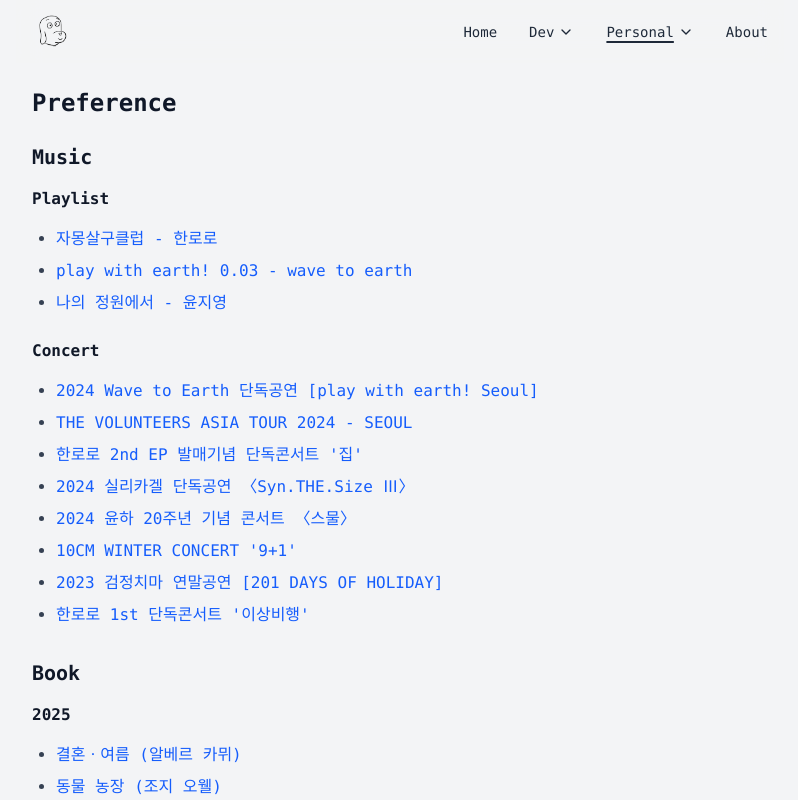
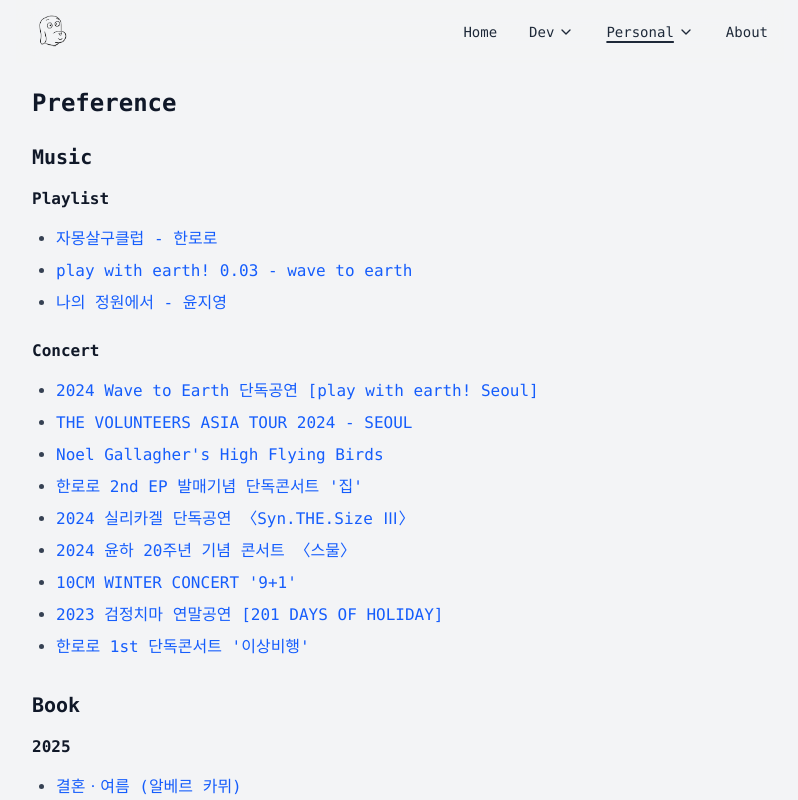
Before and after one commit to jamongsalguclub/wookhyung.dev, a Next.js app: page /preference in a window 1280 px wide. Shown: the top 800 px of the page, without its empty margins (240-1038 px from the left). Built offline with nearby package versions, Linux system fonts and the light colour scheme; what @bprogress/next would draw is missing.

Commit message:
feat: Noel Gallagher's High Flying Birds 추가

```diff
--- a/src/app/preference/const/preference.ts
+++ b/src/app/preference/const/preference.ts
@@ -38,6 +38,10 @@
   {
     title: 'THE VOLUNTEERS ASIA TOUR 2024 - SEOUL',
     link: 'https://tickets.interpark.com/goods/24010553',
+  },
+  {
+    title: "Noel Gallagher's High Flying Birds",
+    link: 'https://tickets.interpark.com/goods/24003561',
   },
   {
     title: "한로로 2nd EP 발매기념 단독콘서트 '집'",
```
